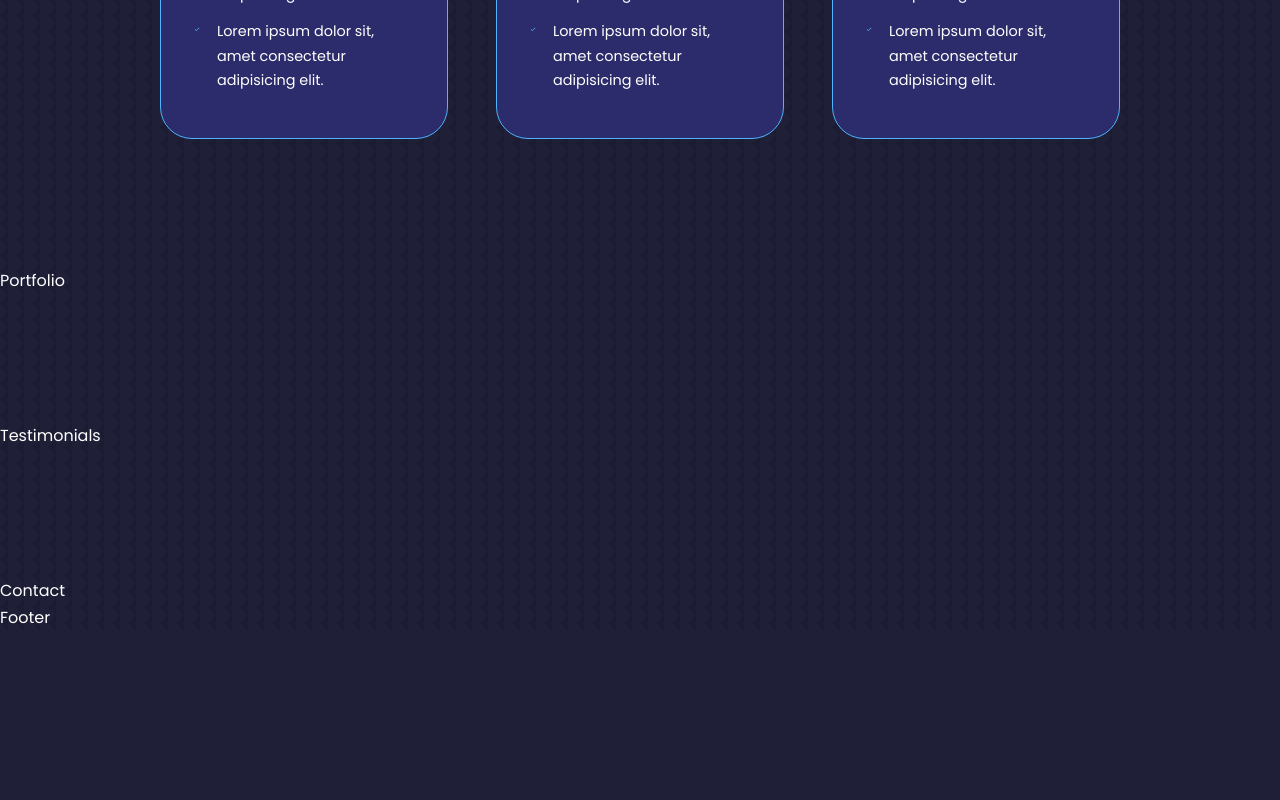
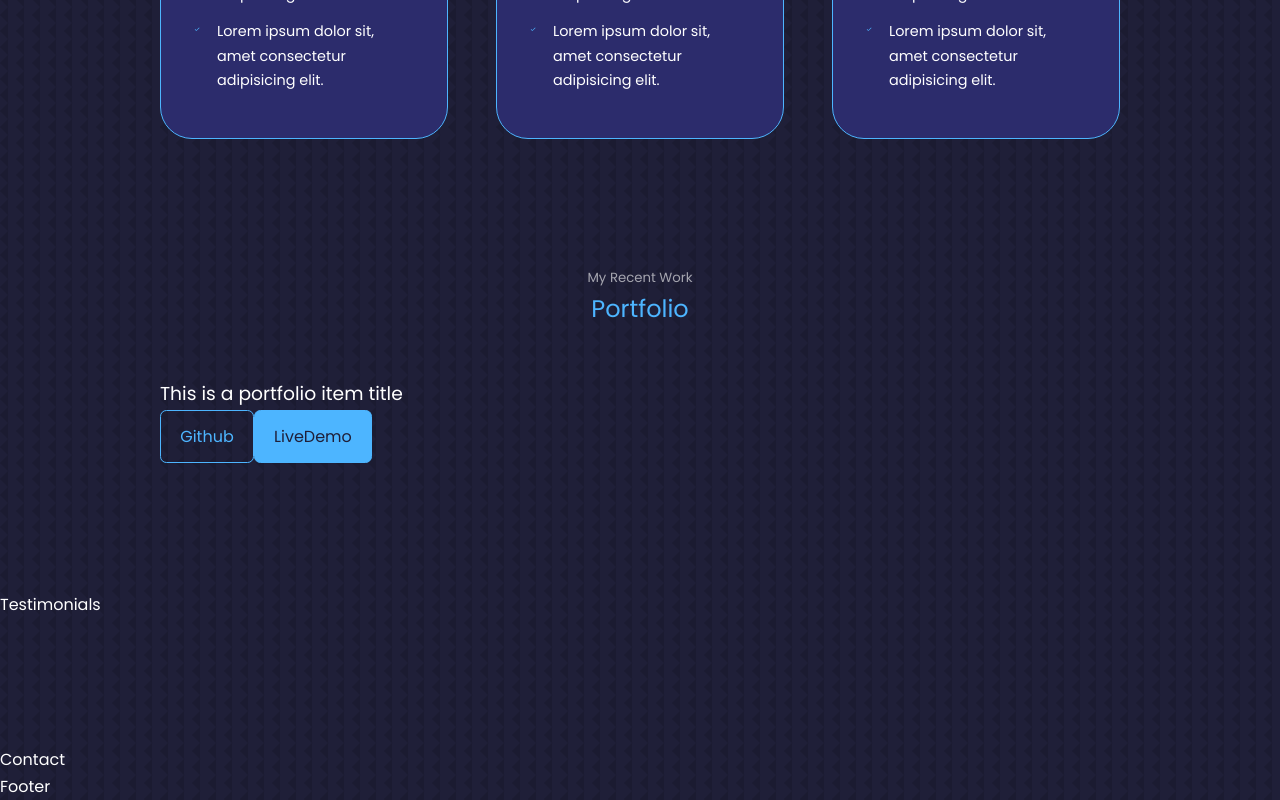
Before and after one commit to Tailler1992/react-portfolio, a React (Create React App) app: page / in a window 1280 px wide. Shown: the part 2953-3753 px from the top of the page. Before the commit the page ends 3584 px from the top, so only its background shows below. Built offline with nearby package versions, Linux system fonts and the light colour scheme.

Commit message:
the Porfolio component is implemented

```diff
--- a/src/components/Portfolio/Portfolio.jsx
+++ b/src/components/Portfolio/Portfolio.jsx
@@ -2,7 +2,19 @@
 import './Portfolio.css';
 
 const Portfolio = () => {
-  return <section id='portfolio'>Portfolio</section>;
+  return <section id='portfolio'>
+    <h5>My Recent Work</h5>
+    <h2>Portfolio</h2>
+    <div className="container portfolio__container">
+      <article className="portfolio__item">
+        <div className="portfolio__item_image">
+          <h3>This is a portfolio item title</h3>
+          <a href="https://github.com" className='btn' target="_blank">Github</a>
+          <a href="https://github.com" className='btn btn-primary' target="_blank">LiveDemo</a>
+        </div>
+      </article>
+    </div>
+  </section>;
 };
 
 export default Portfolio;
```
